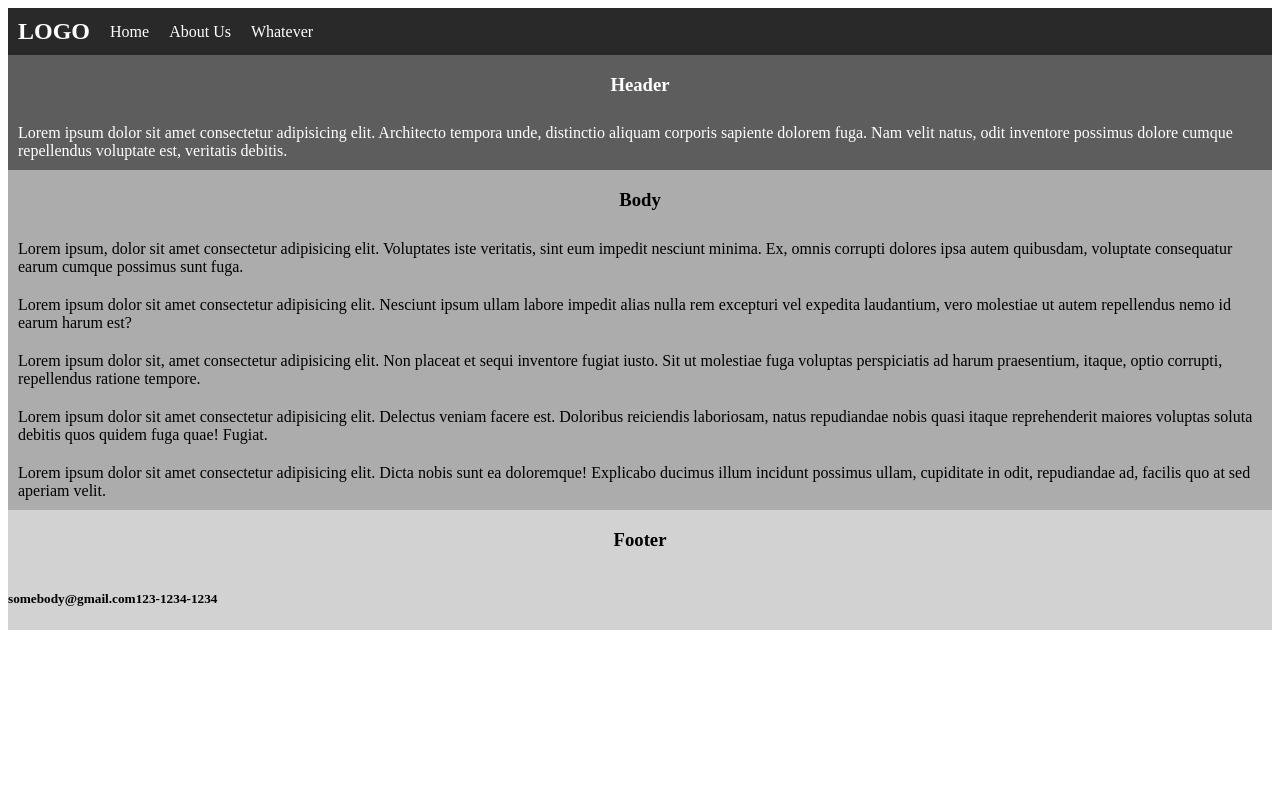
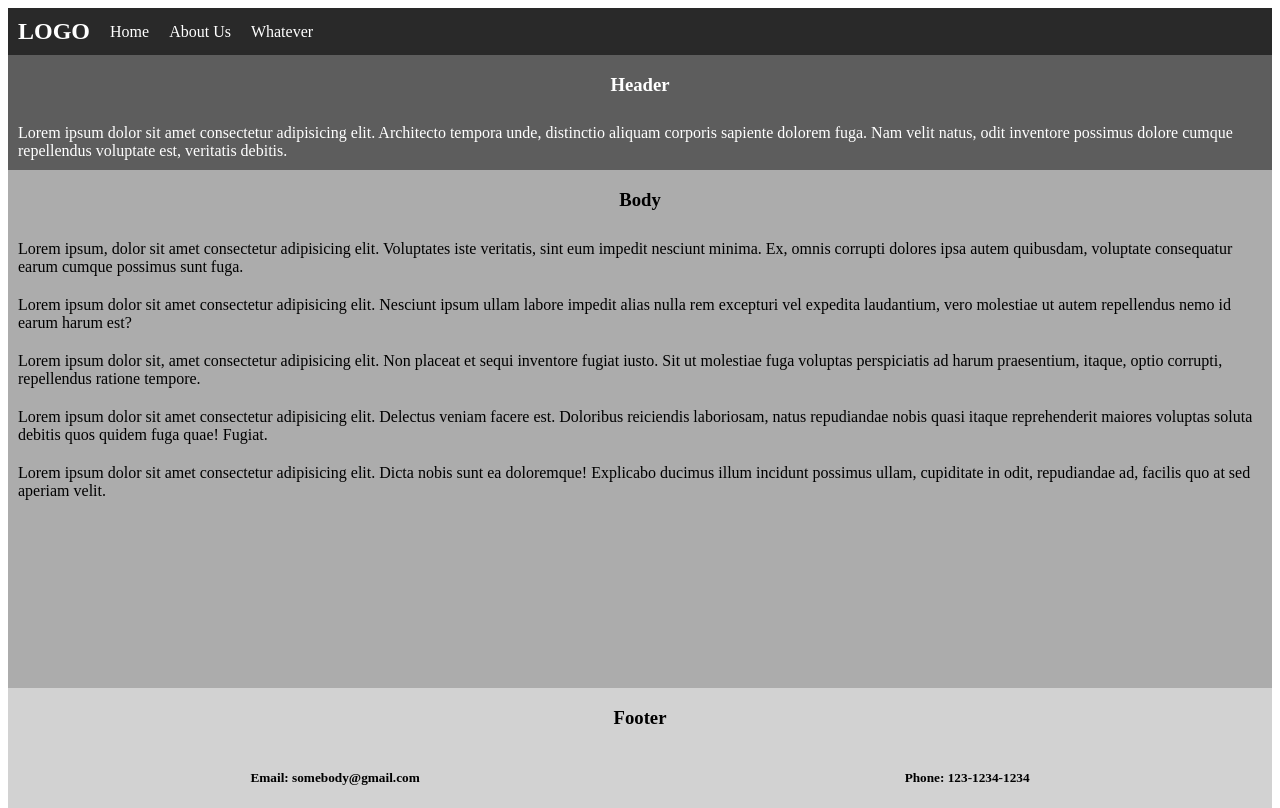
Before and after one commit to nathan-j-lee/100-web-pages, a plain HTML site: page page-1/index.html in a window 1280 px wide. Drawn offline with Linux system fonts and the light colour scheme.

Commit message:
Place body and footer at correct places

```diff
--- a/page-1/index.html
+++ b/page-1/index.html
@@ -48,8 +48,8 @@
             <h3 class="title" id="footer">Footer</h3>
         </div>
         <div class="container" id="contact">
-            <h5 id="email">somebody@gmail.com</h5>
-            <h5 id="phone">123-1234-1234</h5>
+            <h5 id="email">Email: somebody@gmail.com</h5>
+            <h5 id="phone">Phone: 123-1234-1234</h5>
         </div>
     </div>
 
--- a/page-1/style.css
+++ b/page-1/style.css
@@ -1,3 +1,22 @@
+/** Global */
+
+.container {
+    display: flex;
+}
+.titles {
+    display: flex;
+    justify-content: center;
+}
+
+html, body {
+    height: 100%;
+}
+
+body {
+    display: flex;
+    flex-direction: column;
+}
+
 /** Navigation bar */
 .container#navigation {
     background-color: rgb(41, 41, 41);
@@ -27,19 +46,10 @@
     font-weight: bold;
 }
 
-/** Global */
-
-.container {
-    display: flex;
-}
-.titles {
-    display: flex;
-    justify-content: center;
-}
-
 /** Header */
 .container#header {
     background-color: rgb(93, 93, 93);
+    min-height: 50px;
     color: white;
 
     flex-direction: column;
@@ -54,6 +64,8 @@
 /** Body */
 .container#body {
     background-color: rgb(172, 172, 172);
+
+    flex: 1 0 auto;
     flex-direction: column;
     margin: 0;
     padding: 0;
@@ -66,7 +78,15 @@
 /** Footer */
 .container#footer {
     background-color: rgb(210, 210, 210);
+    min-height: 50px;
+
     flex-direction: column;
+    justify-content: center;
     margin: 0;
     padding: 0;
 }
+
+.container#contact {
+    display: flex;
+    justify-content: space-around;
+}
```
